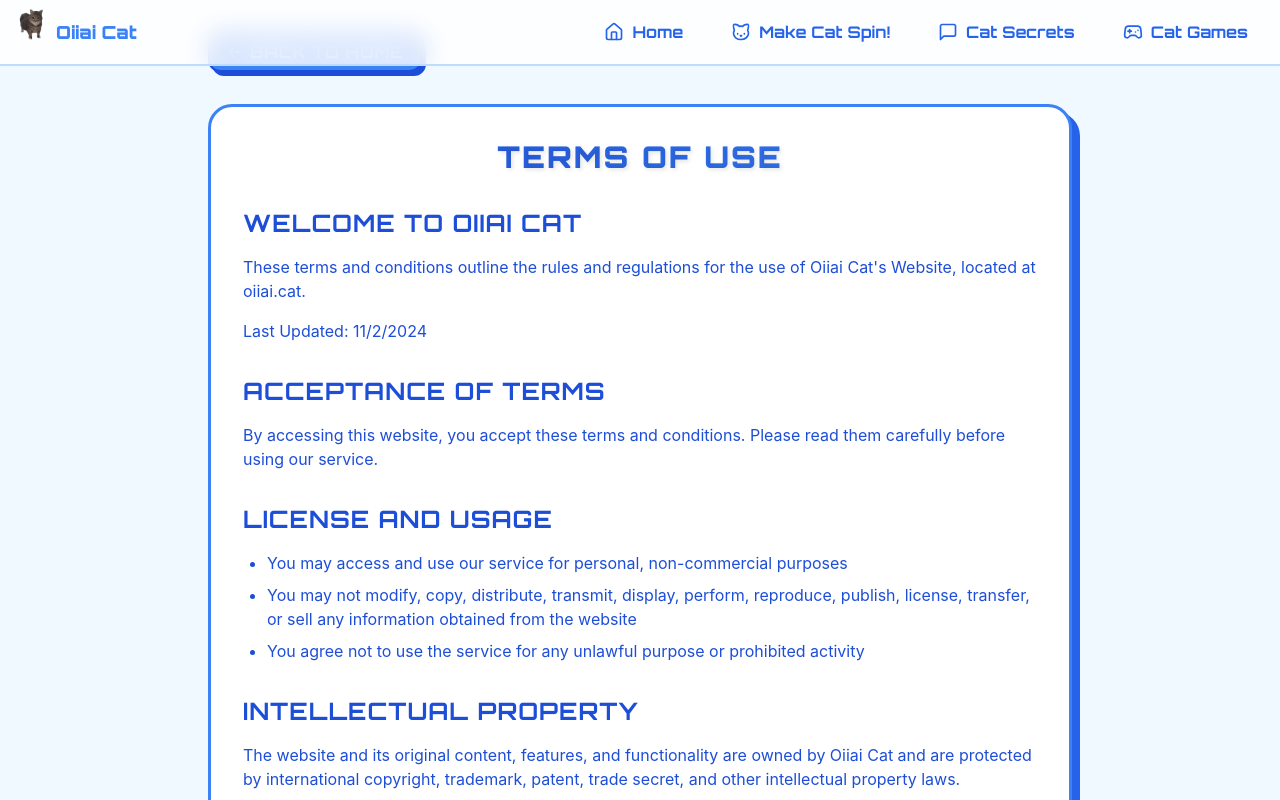
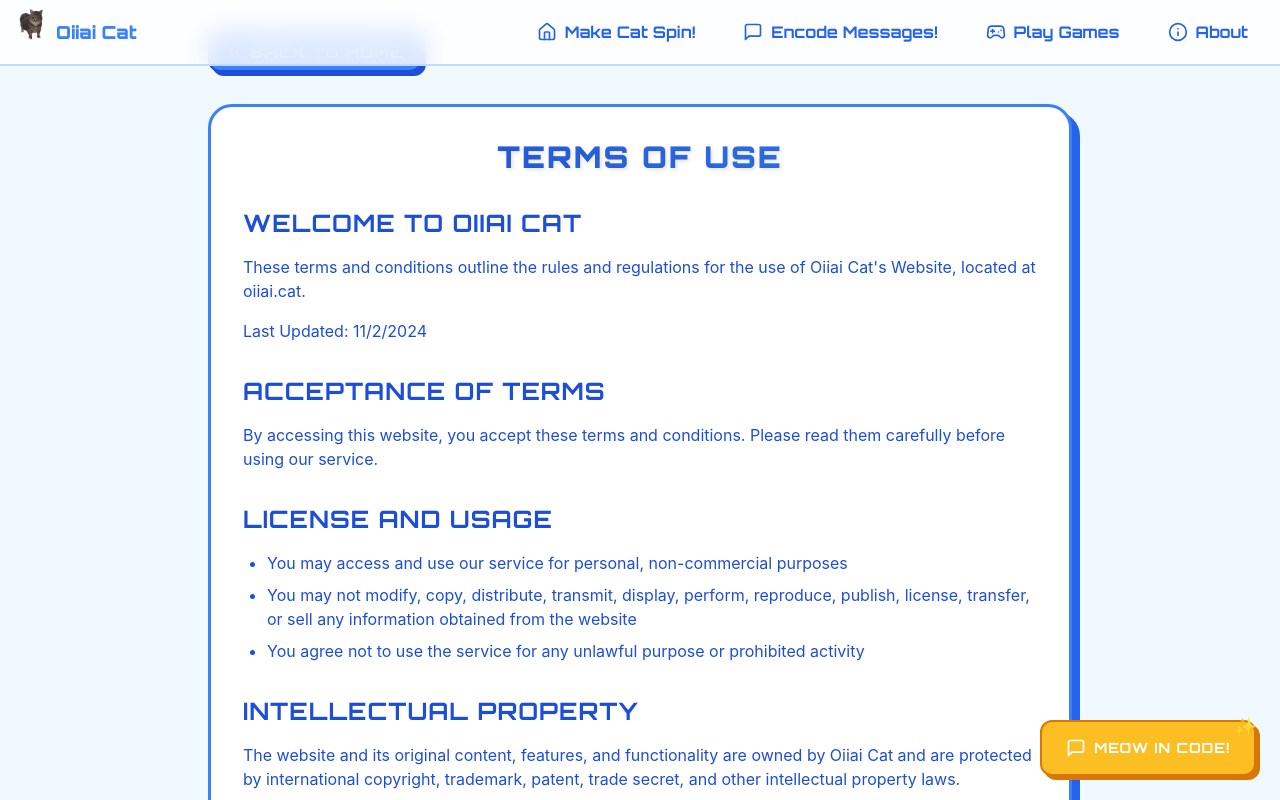
Before and after one commit to AyoubIssaad/oiiai.cat, a React (Create React App) app: page /terms in a window 1280 px wide. Shown: the top 800 px of the page. Built offline with nearby package versions, Linux system fonts and the light colour scheme; no server answers.

Commit message:
new layout

```diff
--- a/src/App.js
+++ b/src/App.js
@@ -1,14 +1,14 @@
 import React from "react";
 import { Routes, Route, Navigate } from "react-router-dom";
-import { HomePage } from "./components/pages/HomePage";
 import { CatPage } from "./components/pages/CatPage";
+import { SecretMessagePage } from "./components/pages/SecretMessagePage";
 import { GamesPage } from "./components/pages/GamesPage";
+import { AboutPage } from "./components/pages/AboutPage"; // We'll create this
 import PrivacyPolicy from "./components/PrivacyPolicy";
 import TermsOfUse from "./components/TermsOfUse";
 import ScrollToTop from "./components/ScrollToTop";
 import { MainLayout } from "./components/MainLayout";
 import KawaiiNav from "./components/KawaiiNav";
-import SecretMessagePage from "./components/pages/SecretMessagePage";
 
 function App() {
   return (
@@ -17,26 +17,18 @@ function App() {
       <KawaiiNav />
       <MainLayout>
         <Routes>
-          <Route path="/" element={<HomePage />} />
+          {/* Make CatPage the homepage */}
+          <Route path="/" element={<CatPage />} />
 
-          {/* New SEO-friendly routes */}
-          <Route path="/cat-goes-spin" element={<CatPage />} />
-          <Route path="/secret-cat-messages" element={<SecretMessagePage />} />
-          <Route path="/banana-cat-games" element={<GamesPage />} />
+          {/* New routes */}
+          <Route path="/about" element={<AboutPage />} />
+          <Route path="/secret-messages" element={<SecretMessagePage />} />
+          <Route path="/games" element={<GamesPage />} />
 
           {/* Legacy routes with redirects */}
-          <Route
-            path="/cat"
-            element={<Navigate to="/cat-goes-spin" replace />}
-          />
-          <Route
-            path="/secret"
-            element={<Navigate to="/secret-cat-messages" replace />}
-          />
-          <Route
-            path="/games"
-            element={<Navigate to="/banana-cat-games" replace />}
-          />
+          <Route path="/cat" element={<Navigate to="/" replace />} />
+          <Route path="/secret" element={<Navigate to="/secret-messages" replace />} />
+          <Route path="/games" element={<Navigate to="/games" replace />} />
 
           {/* Other routes */}
           <Route path="/privacy" element={<PrivacyPolicy />} />
--- /dev/null
+++ b/src/FloatingActionButton.css
@@ -0,0 +1,23 @@
+@keyframes wiggle {
+  0%, 100% { transform: rotate(0deg); }
+  25% { transform: rotate(-4deg); }
+  75% { transform: rotate(4deg); }
+}
+
+@keyframes float {
+  0%, 100% { transform: translateY(0); }
+  50% { transform: translateY(-6px); }
+}
+
+.fab-enter {
+  animation: float 3s ease-in-out infinite;
+}
+
+.fab-wiggle {
+  animation: wiggle 1s ease-in-out infinite;
+}
+
+/* Add hover state animation */
+.fab-container:hover .fab-icon {
+  animation: wiggle 1s ease-in-out infinite;
+}
--- /dev/null
+++ b/src/components/FloatingActionButton.jsx
@@ -0,0 +1,52 @@
+import React from "react";
+import { Link } from "react-router-dom";
+import { MessageSquare } from "lucide-react";
+import { useLocation } from "react-router-dom";
+
+export const FloatingActionButton = () => {
+  const location = useLocation();
+
+  // Don't show FAB on the secret messages page
+  if (location.pathname === "/secret-messages") {
+    return null;
+  }
+
+  return (
+    <Link
+      to="/secret-messages"
+      className="fixed bottom-6 right-6 z-50
+        flex items-center gap-2
+        kawaii-button accent
+        group
+        shadow-lg hover:shadow-xl
+        transition-all duration-300 ease-in-out
+        hover:scale-105
+        sm:px-6 sm:py-4
+        px-4 py-3
+        rounded-full sm:rounded-xl"
+      aria-label="Encode secret cat messages"
+    >
+      <MessageSquare className="w-6 h-6 sm:w-5 sm:h-5" />
+
+      {/* Text only shows on hover for mobile, always visible on desktop */}
+      <span className="hidden sm:inline font-['Orbitron'] font-bold text-sm whitespace-nowrap">
+        Meow in Code!
+      </span>
+
+      {/* Mobile tooltip */}
+      <span className="absolute right-full mr-2 top-1/2 -translate-y-1/2
+        bg-black text-white text-xs px-2 py-1 rounded
+        opacity-0 group-hover:opacity-100
+        pointer-events-none
+        transition-opacity duration-200
+        whitespace-nowrap
+        sm:hidden"
+      >
+        Meow in Code!
+      </span>
+
+      {/* Decorative elements */}
+      <span className="absolute -top-1 -right-1 text-lg animate-bounce">✨</span>
+    </Link>
+  );
+};
--- a/src/components/KawaiiNav.jsx
+++ b/src/components/KawaiiNav.jsx
@@ -1,6 +1,6 @@
 import React, { useState } from "react";
 import { Link, useLocation } from "react-router-dom";
-import { Home, Cat, Gamepad2, MessageSquare, Menu, X } from "lucide-react";
+import { Home, MessageSquare, Gamepad2, Info, Menu, X } from "lucide-react";
 import { cn } from "../lib/utils";
 
 const NavLink = ({ to, children, icon: Icon, label, onClick }) => {
@@ -67,57 +67,57 @@ export function KawaiiNav() {
             )}
           </button>
 
-          {/* Desktop Navigation - Updated Fun Titles */}
+          {/* Desktop Navigation */}
           <div className="hidden md:flex items-center gap-2 md:gap-4">
             <NavLink to="/" icon={Home} label="Home">
-              Home
-            </NavLink>
-            <NavLink to="/cat-goes-spin" icon={Cat} label="Make Cat Spin">
               Make Cat Spin!
             </NavLink>
             <NavLink
-              to="/secret-cat-messages"
+              to="/secret-messages"
               icon={MessageSquare}
               label="Secret Messages"
             >
-              Cat Secrets
+              Encode Messages!
             </NavLink>
-            <NavLink to="/banana-cat-games" icon={Gamepad2} label="Play Games">
-              Cat Games
+            <NavLink to="/games" icon={Gamepad2} label="Play Games">
+              Play Games
+            </NavLink>
+            <NavLink to="/about" icon={Info} label="About">
+              About
             </NavLink>
           </div>
         </nav>
 
-        {/* Mobile Menu - Updated Fun Titles */}
+        {/* Mobile Menu */}
         {isMenuOpen && (
           <div className="md:hidden absolute top-16 left-0 right-0 bg-white/95 backdrop-blur-md border-b-2 border-blue-200 py-4 px-4">
             <div className="flex flex-col gap-2">
               <NavLink to="/" icon={Home} label="Home" onClick={closeMenu}>
-                Home Base
-              </NavLink>
-              <NavLink
-                to="/cat-goes-spin"
-                icon={Cat}
-                label="Make Cat Spin"
-                onClick={closeMenu}
-              >
                 Make Cat Spin!
               </NavLink>
               <NavLink
-                to="/secret-cat-messages"
+                to="/secret-messages"
                 icon={MessageSquare}
                 label="Secret Messages"
                 onClick={closeMenu}
               >
-                Cat Secrets
+                Encode Messages!
               </NavLink>
               <NavLink
-                to="/banana-cat-games"
+                to="/games"
                 icon={Gamepad2}
                 label="Play Games"
                 onClick={closeMenu}
               >
-                Cat Games
+                Play Games
+              </NavLink>
+              <NavLink
+                to="/about"
+                icon={Info}
+                label="About"
+                onClick={closeMenu}
+              >
+                About
               </NavLink>
             </div>
           </div>
--- a/src/components/MainLayout.jsx
+++ b/src/components/MainLayout.jsx
@@ -1,11 +1,13 @@
 import React from "react";
 import { Link } from "react-router-dom";
+import { FloatingActionButton } from "./FloatingActionButton";
 
 export function MainLayout({ children }) {
   return (
     <div className="min-h-screen kawaii-theme">
       {children}
 
+      <FloatingActionButton />
       {/* Enhanced Footer */}
       <footer className="bg-blue-50 py-12 px-4">
         <div className="container mx-auto max-w-4xl">
--- a/src/components/pages/HomePage.jsx
+++ b/src/components/pages/AboutPage.jsx
@@ -14,7 +14,7 @@ import {
 import { Button } from "../ui/Button";
 import SEO from "../SEO";
 
-export function HomePage() {
+export function AboutPage() {
   // Analytics tracking function
   const trackEvent = (eventName, eventParams = {}) => {
     if (window.gtag) {
@@ -274,4 +274,4 @@ export function HomePage() {
   );
 }
 
-export default HomePage;
+export default AboutPage;
--- a/src/components/pages/GamesPage.jsx
+++ b/src/components/pages/GamesPage.jsx
@@ -17,14 +17,12 @@ export function GamesPage() {
         path="/games"
       />
 
-      <div className="container mx-auto px-4 py-8">
+      <div className="container mx-auto px-4 pt-20 sm:pt24">
         {/* Header Section */}
         <div className="text-center mb-12">
-          <h1 className="kawaii-heading text-4xl mb-4">
-            Oiiai Games
-            <span className="animate-bounce inline-block ml-4 delay-100">
-              🎮
-            </span>
+          <h1 className="relative flex items-center justify-center gap-2">
+            <span className="kawaii-heading text-4xl mb-4">Oiiai Games</span>
+            <span className="animate-bounce text-4xl bg-transparent">🎮</span>
           </h1>
           <p className="text-lg text-blue-700 mb-6">
             Test your skills, set high scores, and have fun with our collection
@@ -38,6 +36,7 @@ export function GamesPage() {
             View Leaderboard
           </Button>
         </div>
+
         {/* Game Container */}
         <div className="max-w-4xl mx-auto">
           {selectedGame === "typing" && (
--- a/src/index.css
+++ b/src/index.css
@@ -104,6 +104,7 @@ body {
   text-transform: uppercase;
   background: linear-gradient(135deg, #1d4ed8, #3b82f6);
   -webkit-background-clip: text;
+  background-clip: text;
   -webkit-text-fill-color: transparent;
   text-shadow: 2px 2px 4px rgba(0, 0, 0, 0.1);
 }
```
Also changed, not shown: src/components/pages/CatPage.jsx (+34 -20 lines), src/components/pages/SecretMessagePage.jsx (+66 -34 lines).
